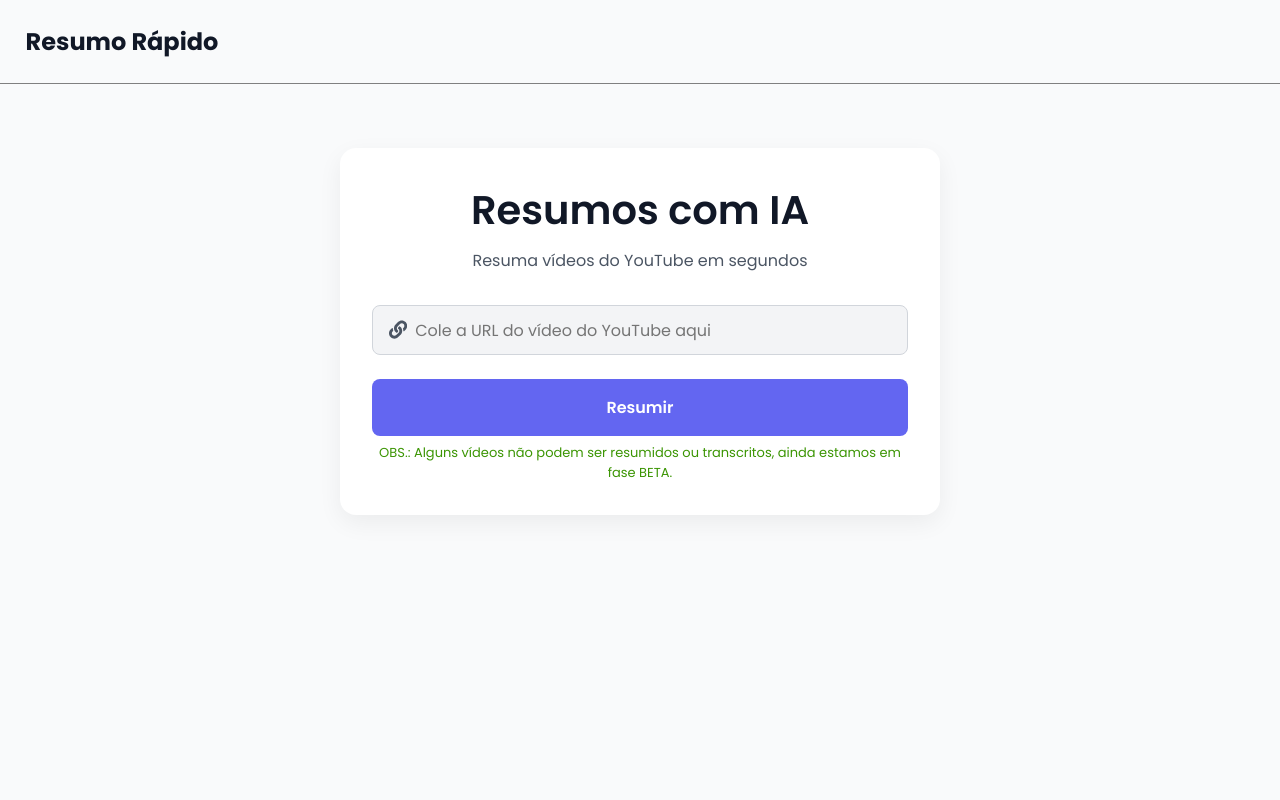
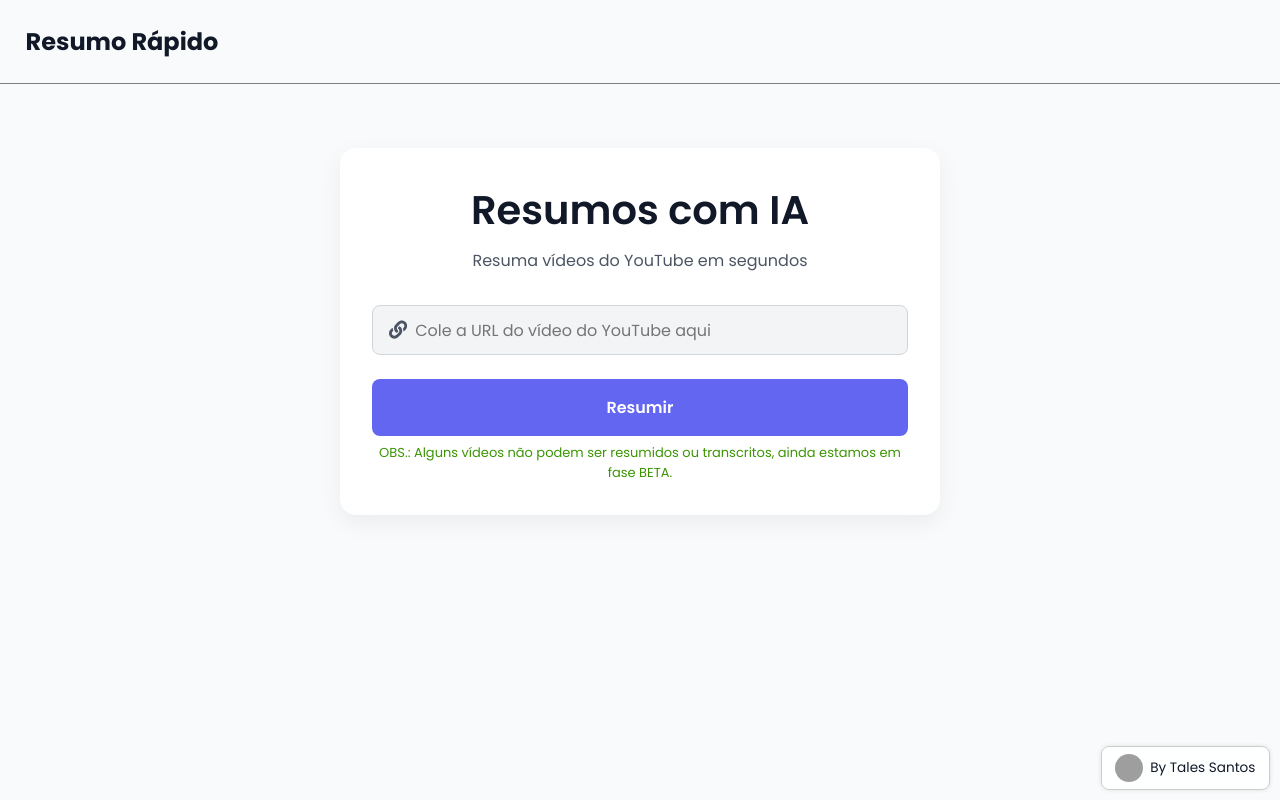
Before and after one commit to Tales-Santos7/ResumoAI, a React (Vite) app in the folder frontend/: page / in a window 1280 px wide. Built offline with nearby package versions, Linux system fonts and the light colour scheme; no server answers; grey boxes are pictures that could not be loaded.

Commit message:
Upgrade files

```diff
--- a/frontend/src/components/Main/Main.css
+++ b/frontend/src/components/Main/Main.css
@@ -1,3 +1,8 @@
+a {
+  text-decoration: none;
+  color: inherit;
+}
+
 .Main {
   display: flex;
   justify-content: center;
@@ -85,6 +90,29 @@
   color: #3b9503 !important;
 }
 
+.watermark {
+  position: fixed;
+  bottom: 10px;
+  right: 10px;
+  background-color: rgba(255,255,255,0.85);
+  border: 1px solid #ccc;
+  border-radius: 8px;
+  padding: 0.5em 1em;
+  display: flex;
+  align-items: center;
+  gap: 0.5em;
+  font-size: 0.85em;
+  z-index: 1000;
+  box-shadow: 0 0 5px rgba(0,0,0,0.1);
+}
+
+.watermark img {
+  width: 28px;
+  height: 28px;
+  border-radius: 50%;
+  object-fit: cover;
+}
+
 @media screen and (max-width: 768px) {
   .Main .mainContainer h2 {
     font-size: 2em;
--- a/frontend/src/components/Main/Main.jsx
+++ b/frontend/src/components/Main/Main.jsx
@@ -153,8 +153,17 @@ function Main() {
             {loading ? "Resumindo..." : "Resumir"}
           </button>
         </form>
-        <p className="obs">OBS.: Alguns vídeos não podem ser resumidos ou transcritos, ainda estamos em fase BETA.</p>
+        <p className="obs">
+          OBS.: Alguns vídeos não podem ser resumidos ou transcritos, ainda
+          estamos em fase BETA.
+        </p>
       </div>
+      <a href="https://talessantos-mu.vercel.app/" target="_blank">
+        <div className="watermark">
+          <img src="https://i.postimg.cc/qMk1TTKR/foto-tales.webp" alt="Criador" />
+          <span>By Tales Santos</span>
+        </div>
+      </a>
     </main>
   );
 }
```
